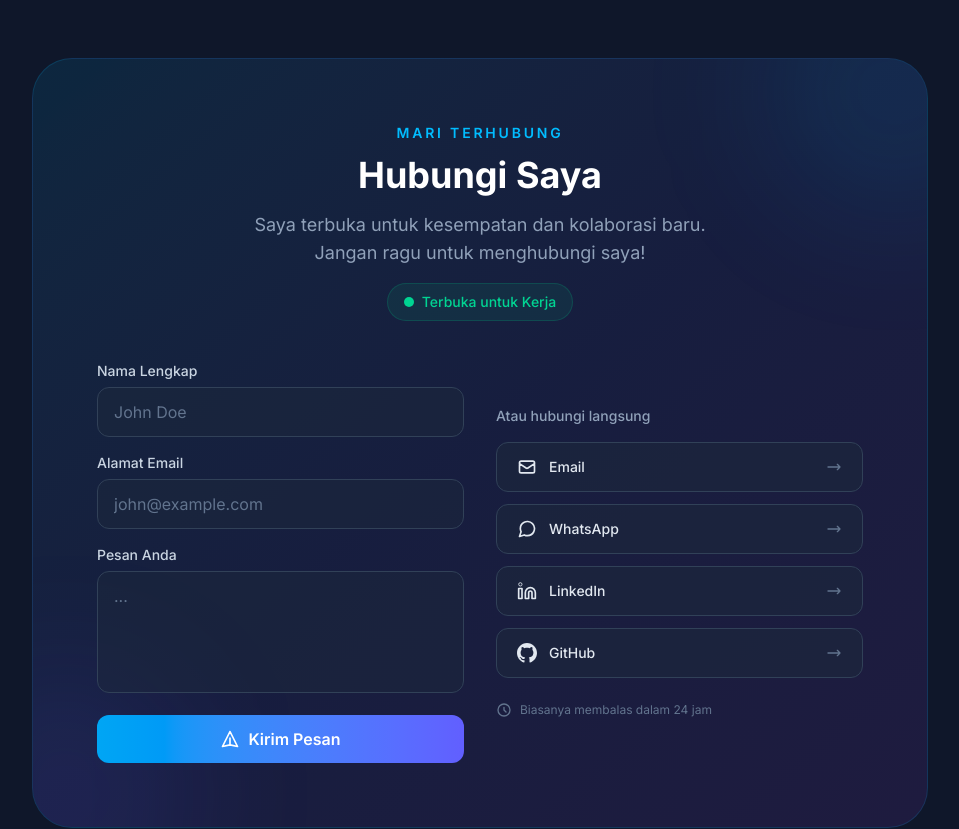
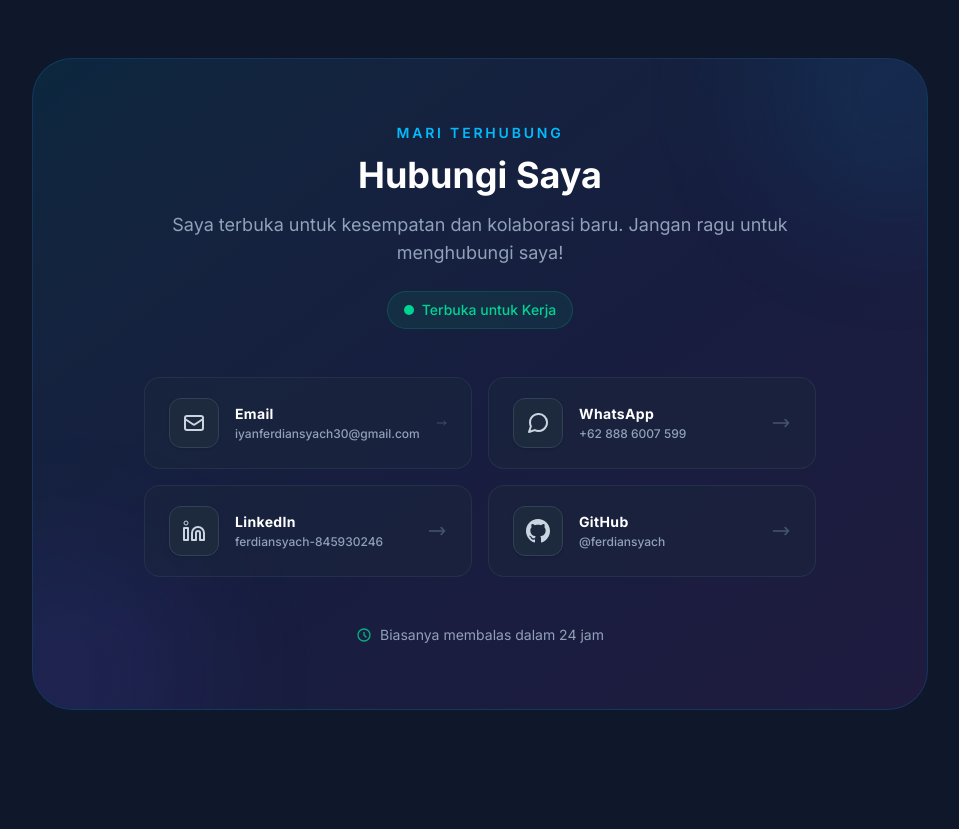
Before and after one commit to ferdiansyach/personalwebsite, a Next.js app: page / in a window 1280 px wide. Shown: the part 9800-10629 px from the top of the page, without its empty margins (160-1119 px from the left). Built offline with nearby package versions, Linux system fonts and the light colour scheme.

Commit message:
Refactor Contact: Menghapus form input dan memfokuskan pada tombol social links demi keamanan dan UI yang lebih bersih

```diff
--- a/src/components/sections/ContactSection.tsx
+++ b/src/components/sections/ContactSection.tsx
@@ -1,7 +1,5 @@
 "use client";
 
-import { useState, FormEvent } from "react";
-import { motion } from "framer-motion";
 import { useLanguage } from "@/hooks/useLanguage";
 import { translations } from "@/data/translations";
 import { AnimatedSection, AnimatedDiv } from "@/components/ui/AnimatedSection";
@@ -9,68 +7,57 @@ import { AnimatedSection, AnimatedDiv } from "@/components/ui/AnimatedSection";
 const socialLinks = [
   {
     label: "Email",
-    href: "https://mail.google.com/mail/?view=cm&to=iyanferdiansyach30@gmail.com",
+    href: "mailto:iyanferdiansyach30@gmail.com",
     icon: (
-      <svg className="w-5 h-5" fill="none" viewBox="0 0 24 24" stroke="currentColor">
+      <svg className="w-6 h-6" fill="none" viewBox="0 0 24 24" stroke="currentColor">
         <path strokeLinecap="round" strokeLinejoin="round" strokeWidth={2} d="M3 8l7.89 5.26a2 2 0 002.22 0L21 8M5 19h14a2 2 0 002-2V7a2 2 0 00-2-2H5a2 2 0 00-2 2v10a2 2 0 002 2z" />
       </svg>
     ),
-    color: "hover:border-red-400/30 hover:bg-red-400/10",
-    iconColor: "group-hover:text-red-400",
+    color: "hover:border-red-400/50 hover:bg-red-400/10",
+    iconColor: "group-hover:text-red-400 text-slate-300",
+    desc: "iyanferdiansyach30@gmail.com"
   },
   {
     label: "WhatsApp",
     href: "https://wa.me/628886007599",
     icon: (
-      <svg className="w-5 h-5" fill="none" viewBox="0 0 24 24" stroke="currentColor">
+      <svg className="w-6 h-6" fill="none" viewBox="0 0 24 24" stroke="currentColor">
         <path strokeLinecap="round" strokeLinejoin="round" strokeWidth={2} d="M21 11.5a8.38 8.38 0 01-.9 3.8 8.5 8.5 0 01-7.6 4.7 8.38 8.38 0 01-3.8-.9L3 21l1.9-5.7a8.38 8.38 0 01-.9-3.8 8.5 8.5 0 014.7-7.6 8.38 8.38 0 013.8-.9h.5a8.48 8.48 0 018 8v.5z" />
       </svg>
     ),
-    color: "hover:border-green-400/30 hover:bg-green-400/10",
-    iconColor: "group-hover:text-green-400",
+    color: "hover:border-green-400/50 hover:bg-green-400/10",
+    iconColor: "group-hover:text-green-400 text-slate-300",
+    desc: "+62 888 6007 599"
   },
   {
     label: "LinkedIn",
     href: "https://www.linkedin.com/in/ferdiansyach-845930246/",
     icon: (
-      <svg className="w-5 h-5" fill="none" viewBox="0 0 24 24" stroke="currentColor">
+      <svg className="w-6 h-6" fill="none" viewBox="0 0 24 24" stroke="currentColor">
         <path strokeLinecap="round" strokeLinejoin="round" strokeWidth={2} d="M16 8a6 6 0 016 6v7h-4v-7a2 2 0 00-4 0v7h-4v-7a6 6 0 016-6zM2 9h4v12H2z" />
         <circle cx="4" cy="4" r="2" />
       </svg>
     ),
-    color: "hover:border-blue-400/30 hover:bg-blue-400/10",
-    iconColor: "group-hover:text-blue-400",
+    color: "hover:border-blue-400/50 hover:bg-blue-400/10",
+    iconColor: "group-hover:text-blue-400 text-slate-300",
+    desc: "ferdiansyach-845930246"
   },
   {
     label: "GitHub",
     href: "https://github.com/ferdiansyach",
     icon: (
-      <svg className="w-5 h-5" fill="currentColor" viewBox="0 0 24 24">
+      <svg className="w-6 h-6" fill="currentColor" viewBox="0 0 24 24">
         <path d="M12 0c-6.626 0-12 5.373-12 12 0 5.302 3.438 9.8 8.207 11.387.599.111.793-.261.793-.577v-2.234c-3.338.726-4.033-1.416-4.033-1.416-.546-1.387-1.333-1.756-1.333-1.756-1.089-.745.083-.729.083-.729 1.205.084 1.839 1.237 1.839 1.237 1.07 1.834 2.807 1.304 3.492.997.107-.775.418-1.305.762-1.604-2.665-.305-5.467-1.334-5.467-5.931 0-1.311.469-2.381 1.236-3.221-.124-.303-.535-1.524.117-3.176 0 0 1.008-.322 3.301 1.23.957-.266 1.983-.399 3.003-.404 1.02.005 2.047.138 3.006.404 2.291-1.552 3.297-1.23 3.297-1.23.653 1.653.242 2.874.118 3.176.77.84 1.235 1.911 1.235 3.221 0 4.609-2.807 5.624-5.479 5.921.43.372.823 1.102.823 2.222v3.293c0 .319.192.694.801.576 4.765-1.589 8.199-6.086 8.199-11.386 0-6.627-5.373-12-12-12z" />
       </svg>
     ),
-    color: "hover:border-slate-400/30 hover:bg-slate-400/10",
-    iconColor: "group-hover:text-slate-300",
+    color: "hover:border-slate-400/50 hover:bg-slate-400/10",
+    iconColor: "group-hover:text-slate-100 text-slate-300",
+    desc: "@ferdiansyach"
   },
 ];
 
 export default function ContactSection() {
   const { t } = useLanguage();
-  const [formState, setFormState] = useState<"idle" | "sending" | "success" | "error">("idle");
-  const [formData, setFormData] = useState({ name: "", email: "", message: "" });
-
-  const handleSubmit = async (e: FormEvent) => {
-    e.preventDefault();
-    setFormState("sending");
-
-    const subject = encodeURIComponent(`Portfolio Contact from ${formData.name}`);
-    const body = encodeURIComponent(`Name: ${formData.name}\nEmail: ${formData.email}\n\nMessage:\n${formData.message}`);
-    window.open(`mailto:iyanferdiansyach30@gmail.com?subject=${subject}&body=${body}`, "_blank");
-
-    setFormState("success");
-    setFormData({ name: "", email: "", message: "" });
-    setTimeout(() => setFormState("idle"), 4000);
-  };
 
   return (
     <AnimatedSection id="contact" className="py-32 container mx-auto px-6">
@@ -80,19 +67,19 @@ export default function ContactSection() {
           <div className="absolute -top-24 -right-24 w-64 h-64 bg-sky-500/10 rounded-full blur-3xl" />
           <div className="absolute -bottom-24 -left-24 w-64 h-64 bg-indigo-500/10 rounded-full blur-3xl" />
 
-          <div className="text-center mb-10 relative z-10">
+          <div className="text-center mb-12 relative z-10">
             <p className="text-sky-400 font-semibold text-sm tracking-[0.2em] uppercase mb-3">
               {t(translations.contact.label)}
             </p>
             <h2 className="text-3xl md:text-4xl font-bold text-white mb-4">
               {t(translations.contact.title)}
             </h2>
-            <p className="text-slate-400 text-lg max-w-lg mx-auto">
+            <p className="text-slate-400 text-lg max-w-2xl mx-auto">
               {t(translations.contact.description)}
             </p>
 
             {/* Availability badge */}
-            <div className="mt-4 inline-flex items-center gap-2 bg-emerald-500/10 border border-emerald-500/20 rounded-full px-4 py-2">
+            <div className="mt-6 inline-flex items-center gap-2 bg-emerald-500/10 border border-emerald-500/20 rounded-full px-4 py-2">
               <span className="relative flex h-2.5 w-2.5">
                 <span className="animate-ping absolute inline-flex h-full w-full rounded-full bg-emerald-400 opacity-75" />
                 <span className="relative inline-flex rounded-full h-2.5 w-2.5 bg-emerald-400" />
@@ -103,103 +90,24 @@ export default function ContactSection() {
             </div>
           </div>
 
-          <div className="grid md:grid-cols-2 gap-8 relative z-10">
-            {/* Contact Form */}
-            <form onSubmit={handleSubmit} className="space-y-4">
-              <div>
-                <label htmlFor="contact-name" className="block text-sm font-medium text-slate-300 mb-1.5">
-                  {t(translations.contact.formName)}
-                </label>
-                <input
-                  id="contact-name"
-                  type="text"
-                  required
-                  value={formData.name}
-                  onChange={(e) => setFormData((prev) => ({ ...prev, name: e.target.value }))}
-                  className="w-full px-4 py-3 rounded-xl bg-slate-800/50 border border-slate-700 text-white placeholder-slate-500 focus:outline-none focus:border-sky-400 focus:ring-1 focus:ring-sky-400/30 transition-all"
-                  placeholder="John Doe"
-                />
-              </div>
-              <div>
-                <label htmlFor="contact-email" className="block text-sm font-medium text-slate-300 mb-1.5">
-                  {t(translations.contact.formEmail)}
-                </label>
-                <input
-                  id="contact-email"
-                  type="email"
-                  required
-                  value={formData.email}
-                  onChange={(e) => setFormData((prev) => ({ ...prev, email: e.target.value }))}
-                  className="w-full px-4 py-3 rounded-xl bg-slate-800/50 border border-slate-700 text-white placeholder-slate-500 focus:outline-none focus:border-sky-400 focus:ring-1 focus:ring-sky-400/30 transition-all"
-                  placeholder="john@example.com"
-                />
-              </div>
-              <div>
-                <label htmlFor="contact-message" className="block text-sm font-medium text-slate-300 mb-1.5">
-                  {t(translations.contact.formMessage)}
-                </label>
-                <textarea
-                  id="contact-message"
-                  required
-                  rows={4}
-                  value={formData.message}
-                  onChange={(e) => setFormData((prev) => ({ ...prev, message: e.target.value }))}
-                  className="w-full px-4 py-3 rounded-xl bg-slate-800/50 border border-slate-700 text-white placeholder-slate-500 focus:outline-none focus:border-sky-400 focus:ring-1 focus:ring-sky-400/30 transition-all resize-none"
-                  placeholder="..."
-                />
-              </div>
-
-              <button
-                type="submit"
-                disabled={formState === "sending"}
-                className="w-full py-3 px-6 rounded-xl bg-gradient-to-r from-sky-500 to-indigo-500 text-white font-semibold hover:shadow-lg hover:shadow-sky-500/25 transition-all duration-300 hover:-translate-y-0.5 disabled:opacity-50 disabled:cursor-not-allowed flex items-center justify-center gap-2"
-              >
-                {formState === "sending" ? (
-                  <>
-                    <svg className="w-5 h-5 animate-spin" fill="none" viewBox="0 0 24 24">
-                      <circle className="opacity-25" cx="12" cy="12" r="10" stroke="currentColor" strokeWidth="4" />
-                      <path className="opacity-75" fill="currentColor" d="M4 12a8 8 0 018-8V0C5.373 0 0 5.373 0 12h4z" />
-                    </svg>
-                    {t(translations.contact.formSending)}
-                  </>
-                ) : (
-                  <>
-                    <svg className="w-5 h-5" fill="none" viewBox="0 0 24 24" stroke="currentColor">
-                      <path strokeLinecap="round" strokeLinejoin="round" strokeWidth={2} d="M12 19l9 2-9-18-9 18 9-2zm0 0v-8" />
-                    </svg>
-                    {t(translations.contact.formSend)}
-                  </>
-                )}
-              </button>
-
-              {formState === "success" && (
-                <motion.p
-                  initial={{ opacity: 0, y: 10 }}
-                  animate={{ opacity: 1, y: 0 }}
-                  className="text-emerald-400 text-sm text-center font-medium"
-                >
-                  ✓ {t(translations.contact.formSuccess)}
-                </motion.p>
-              )}
-            </form>
-
-            {/* Social links with brand colors */}
-            <div className="flex flex-col justify-center">
-              <p className="text-slate-400 text-sm font-medium mb-4">
-                {t(translations.contact.orReachOut)}
-              </p>
-              <div className="space-y-3">
+          <div className="relative z-10">
+            <div className="grid sm:grid-cols-2 gap-4 max-w-2xl mx-auto">
               {socialLinks.map((link) => (
                 <a
                   key={link.label}
                   href={link.href}
                   target="_blank"
                   rel="noopener noreferrer"
-                    className={`flex items-center gap-3 px-5 py-3.5 rounded-xl font-medium text-sm transition-all duration-300 bg-slate-800/60 border border-slate-700 text-slate-200 hover:-translate-y-0.5 hover:shadow-[0_8px_20px_-8px_rgba(56,189,248,0.2)] group ${link.color}`}
+                  className={`flex items-center gap-4 px-6 py-5 rounded-2xl font-medium transition-all duration-300 bg-slate-800/40 border border-slate-700/50 text-slate-200 hover:-translate-y-1 hover:shadow-xl group ${link.color}`}
                 >
-                    <span className={`group-hover:scale-110 transition-transform ${link.iconColor}`}>{link.icon}</span>
-                    {link.label}
-                    <svg className="w-4 h-4 ml-auto text-slate-500 group-hover:text-sky-400 group-hover:translate-x-1 transition-all" fill="none" viewBox="0 0 24 24" stroke="currentColor">
+                  <div className={`p-3 rounded-xl bg-slate-800 border border-slate-700 group-hover:scale-110 transition-transform shadow-sm ${link.iconColor}`}>
+                    {link.icon}
+                  </div>
+                  <div className="flex flex-col text-left">
+                    <span className="text-sm font-bold text-white tracking-wide">{link.label}</span>
+                    <span className="text-xs text-slate-400 group-hover:text-slate-300 transition-colors mt-0.5">{link.desc}</span>
+                  </div>
+                  <svg className="w-5 h-5 ml-auto text-slate-600 group-hover:text-white group-hover:translate-x-1 transition-all" fill="none" viewBox="0 0 24 24" stroke="currentColor">
                     <path strokeLinecap="round" strokeLinejoin="round" strokeWidth={2} d="M17 8l4 4m0 0l-4 4m4-4H3" />
                   </svg>
                 </a>
@@ -207,12 +115,11 @@ export default function ContactSection() {
             </div>
 
             {/* Response time */}
-              <div className="mt-6 flex items-center gap-2 text-slate-500 text-xs">
-                <svg className="w-4 h-4" fill="none" viewBox="0 0 24 24" stroke="currentColor">
+            <div className="mt-12 flex items-center justify-center gap-2 text-slate-400 text-sm">
+              <svg className="w-4 h-4 text-emerald-400/80" fill="none" viewBox="0 0 24 24" stroke="currentColor">
                 <path strokeLinecap="round" strokeLinejoin="round" strokeWidth={2} d="M12 8v4l3 3m6-3a9 9 0 11-18 0 9 9 0 0118 0z" />
               </svg>
               <span>{t({ id: "Biasanya membalas dalam 24 jam", en: "Usually responds within 24 hours" })}</span>
-              </div>
             </div>
           </div>
         </div>
```
Lines whose indentation alone changed are shown as unchanged.
